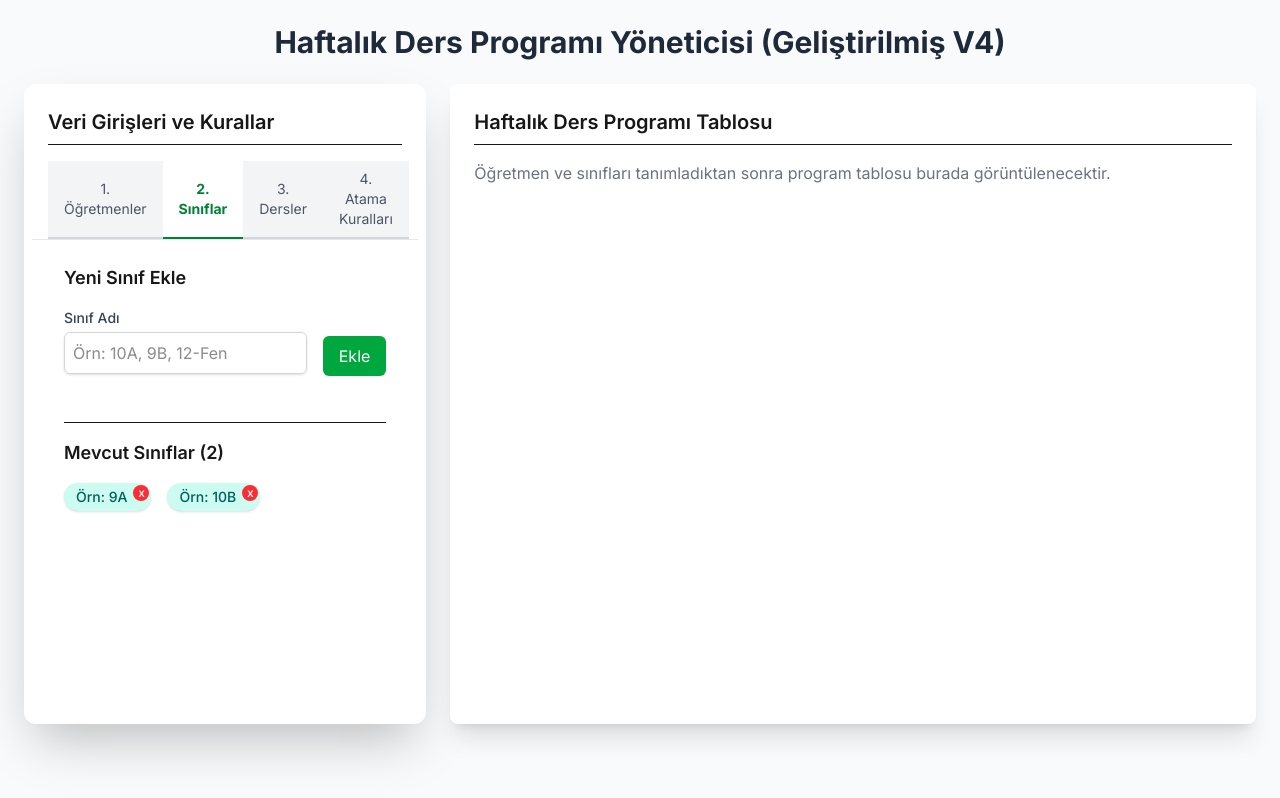
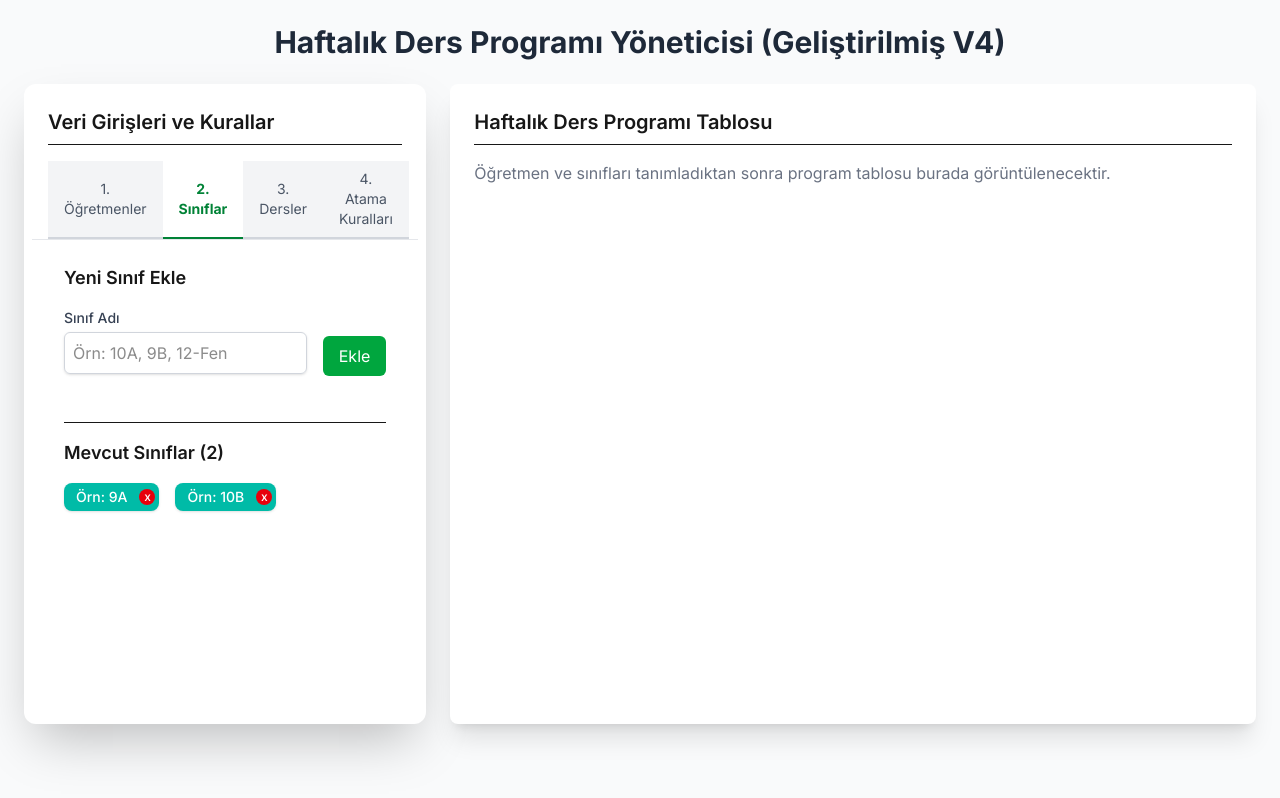
Before and after one commit to necmettinsolmaz/ders-programi, a Next.js app: page / in a window 1280 px wide. Both pictures are taken after a click on the button "2. Sınıflar". Built offline with nearby package versions, Linux system fonts and the light colour scheme.

Commit message:
fix(ui): Tag rozeti (badge) ve sil butonu arasındaki görsel bütünlük sorunu düzeltildi

```diff
--- a/src/app/components/atoms/Tag.tsx
+++ b/src/app/components/atoms/Tag.tsx
@@ -1,28 +1,50 @@
-// src/components/atoms/Tag.tsx
+// src/app/components/atoms/Tag.tsx (GÜNCELLENDİ: Badge özelliği eklendi)
 
 import React from 'react';
 
 interface TagProps {
-  children: React.ReactNode; // Etiketin içindeki içerik (Örn: "Matematik")
-  onRemove?: () => void; // Silme butonu tıklandığında çalışacak fonksiyon
-  className?: string; // Ekstra stil sınıfları
+  children: React.ReactNode;
+  onRemove?: () => void;
+  className?: string;
+  badgeContent?: string | number; // YENİ: İsteğe bağlı rozet içeriği
 }
 
-const Tag: React.FC<TagProps> = ({ children, onRemove, className = '' }) => {
+const Tag: React.FC<TagProps> = ({ children, onRemove, badgeContent, className = '' }) => {
+  // onRemove varsa tag'in sağ boşluğu 6, badge varsa 8 olmalı (çift kontrol)
+  const paddingRight = onRemove && badgeContent ? 'pr-10' : (onRemove ? 'pr-6' : (badgeContent ? 'pr-5' : 'pr-3'));
+
   return (
     <span
-      // Tailwind ile projenizin temel stillerine uygun hale getirildi (Vanilla CSS'teki .tag stiline benzer)
-      className={`inline-flex items-center text-sm font-medium px-3 py-1 rounded-full mr-2 mb-2 whitespace-nowrap
-        ${onRemove ? 'pr-6' : ''}
-        bg-teal-100 text-teal-800 relative shadow-sm ${className}`}
+      // rounded-lg ve temel stiller
+      className={`inline-flex items-center text-sm font-medium py-1 mr-2 mb-2 whitespace-nowrap
+        bg-teal-500 text-white relative shadow-sm rounded-lg ${className} ${paddingRight}`}
     >
-      {children}
+
+      {/* Etiket Metni */}
+      <span className="pl-3 pr-2">
+        {children}
+      </span>
+
+      {/* ROZET / BADGE EKLENDİ */}
+      {badgeContent && (
+        <span
+          // Saati gösteren küçük ve şık rozet stili
+          className="absolute right-0 top-0 bottom-0 text-xs font-bold flex items-center justify-start
+                     bg-teal-700 text-white py-1 px-1.5 rounded-r-lg"
+          style={{ width: onRemove ? '2.5rem' : 'auto' }} // Silme butonu varsa daha geniş alan bırak
+        >
+            {badgeContent}
+        </span>
+      )}
+
+      {/* Silme Butonu */}
       {onRemove && (
-        // Silme butonu (Vanilla JS'teki .remove-item-btn stilini yakaladık)
         <button
           type="button"
           onClick={onRemove}
-          className="absolute top-0.5 right-0.5 ml-2 p-0.5 rounded-full bg-red-500 text-white leading-none text-xs w-4 h-4 hover:bg-red-600 transition-colors flex items-center justify-center"
+          className="absolute right-1 top-1/2 transform -translate-y-1/2 ml-2 p-0.5 rounded-full
+                     bg-red-600 text-white leading-none text-xs w-4 h-4 hover:bg-red-700 transition-colors
+                     flex items-center justify-center z-10" // z-10 ile badge'in önünde kalmasını sağladık
           aria-label="Kaldır"
         >
           x
```
